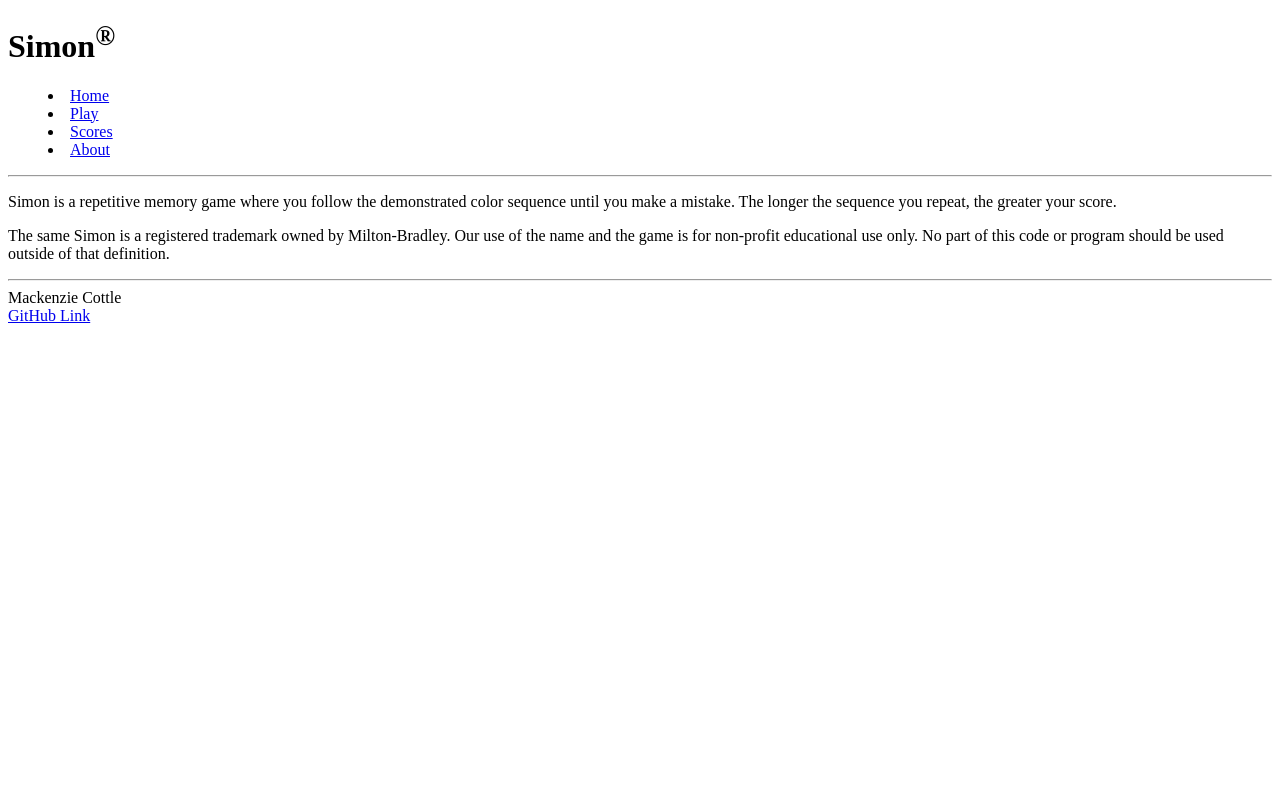
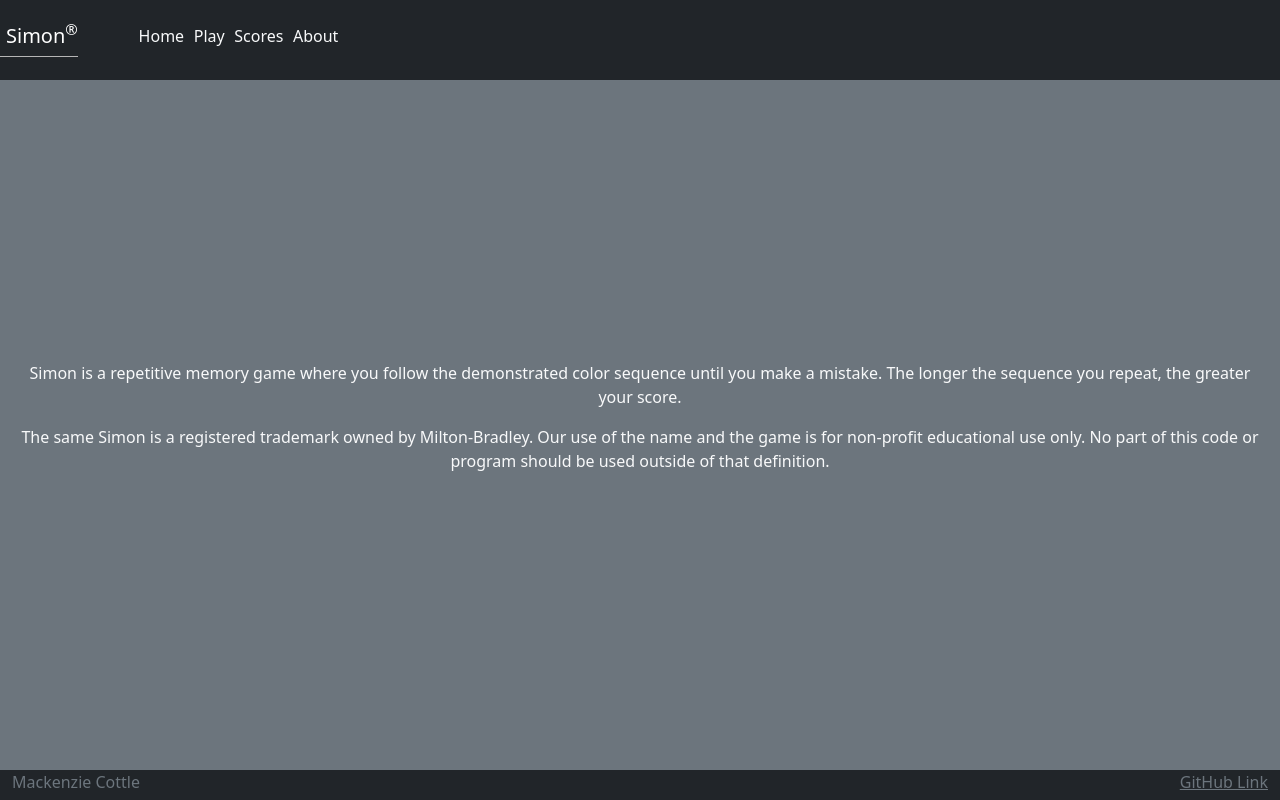
Before and after one commit to mcottle1/simon, a plain HTML site: page about.html in a window 1280 px wide. Drawn offline with nearby package versions, Linux system fonts and the light colour scheme.

Commit message:
Eighth Commit: about.html updates

```diff
--- a/about.html
+++ b/about.html
@@ -3,35 +3,43 @@
     <head>
         <meta charset="UTF-8"/>
         <meta name="viewport" content="width=device-width, initial-scale=1.0"/>
-        <title>Simon</title>
+        <title>About</title>
         <link rel="icon" href="favicon.ico"/>
+        <link rel="stylesheet" href="main.css" />
+        <link
+        href="https://cdn.jsdelivr.net/npm/bootstrap@5.2.2/dist/css/bootstrap.min.css"
+        rel="stylesheet"
+        integrity="sha384-Zenh87qX5JnK2Jl0vWa8Ck2rdkQ2Bzep5IDxbcnCeuOxjzrPF/et3URy9Bv1WTRi"
+        crossorigin="anonymous"
+        />
     </head>
-    <body>
-        <header>
-            <h1>Simon<sup>&reg;</sup></h1>
-            <nav>
+    <body class="bg-dark text-light">
+        <header class="container-fluid">
+            <nav class="navbar fixed-top navbar-dark">
+                <a class="navbar-brand" href="#">Simon<sup>&reg;</sup></a>
                 <menu>
-                    <li><a href="index.html">Home</a></li>
-                    <li><a href="play.html">Play</a></li>
-                    <li><a href="scores.html">Scores</a></li>
-                    <li><a href="about.html">About</a></li>
+                    <li class="nav-item"><a class="nav-link" href="index.html">Home</a></li>
+                    <li class="nav-item"><a class="nav-link" href="play.html">Play</a></li>
+                    <li class="nav-item"><a class="nav-link" href="scores.html">Scores</a></li>
+                    <li class="nav-item"><a class="nav-link active" href="about.html">About</a></li>
                 </menu>
             </nav>
-        <hr/>
         </header>
-        <main>
+        <main class="container-fluid bg-secondary text-center">
+            <div>
                 <p>
                     Simon is a repetitive memory game where you follow the demonstrated color sequence until you make a mistake. The longer the sequence you repeat, the greater your score.
                 </p>
                 <p>
                     The same Simon is a registered trademark owned by Milton-Bradley. Our use of the name and the game is for non-profit educational use only. No part of this code or program should be used outside of that definition.
                 </p>
+            </div>
         </main>
-        <footer>
-            <hr/>
+        <footer class="bg-dark text-dark text-muted">
+            <div class="container-fluid">
                 <span class="text-reset">Mackenzie Cottle</span>
-            <br/>
-            <a href="https://github.com/mcottle1/simon">GitHub Link</a>
+                <a class="text-reset" href="https://github.com/mcottle1/simon">GitHub Link</a>
+            </div>
         </footer>
     </body>
 </html>
```
Lines whose indentation alone changed are shown as unchanged.
